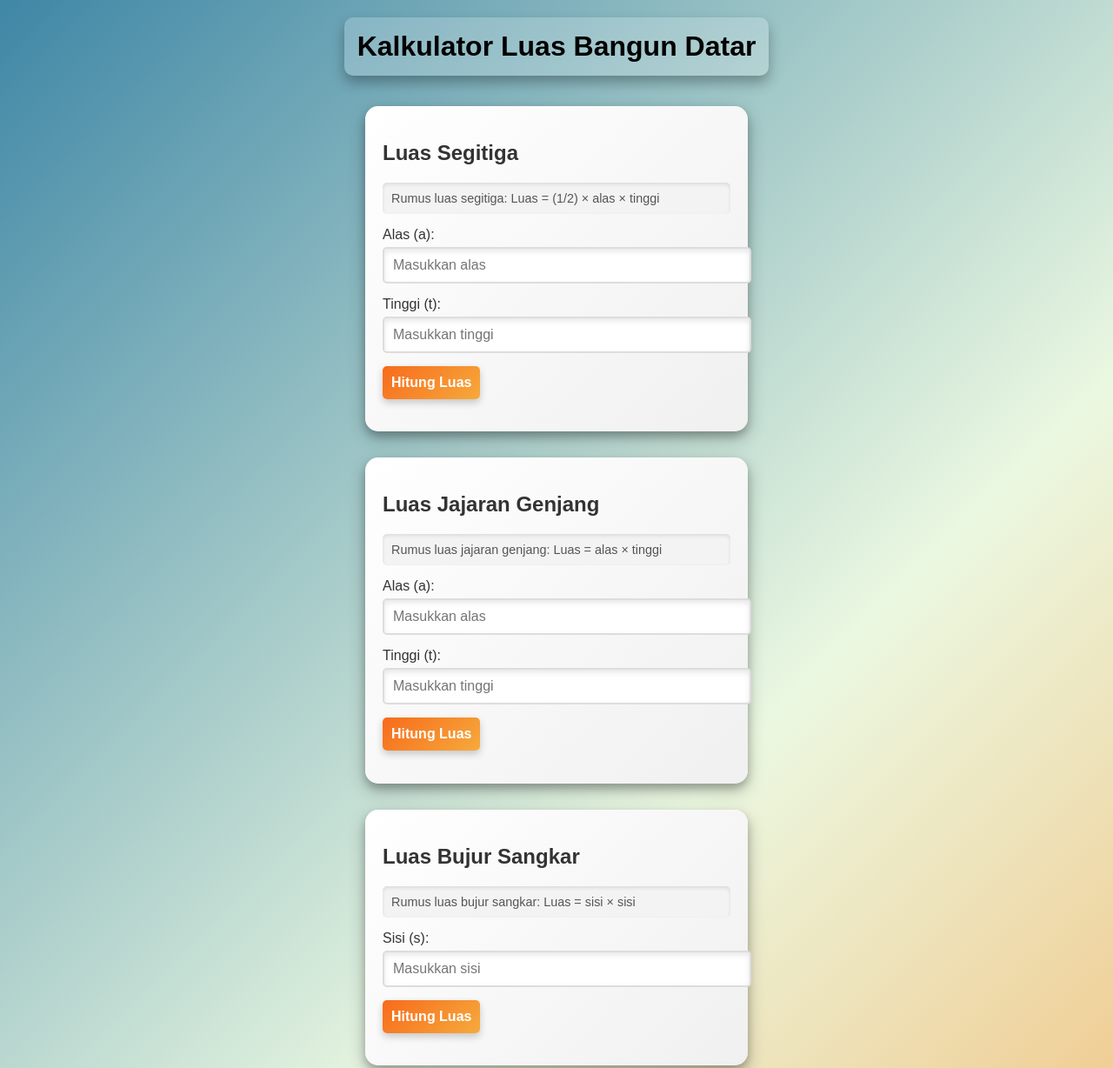
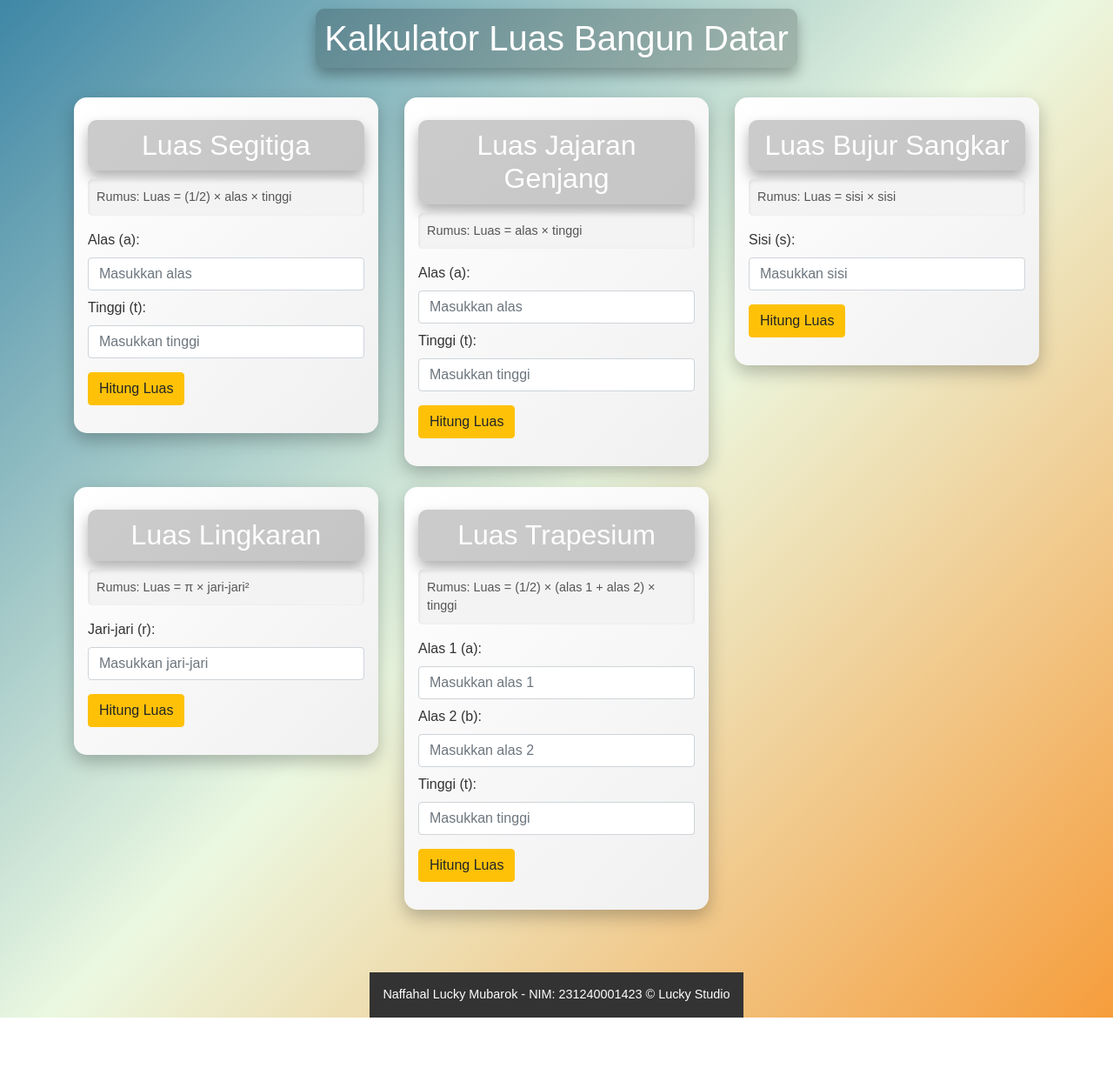
Before and after one commit to Luckypro25/hitungbangunruang, a plain HTML site: page index.html in a window 1280 px wide. Shown: the top 1228 px of the page at 87% size. After the commit the page ends 1170 px from the top, so only its background shows below. Drawn offline with nearby package versions, Linux system fonts and the light colour scheme.

Commit message:
Update index.html

```diff
--- a/index.html
+++ b/index.html
@@ -4,79 +4,43 @@
     <meta charset="UTF-8">
     <meta name="viewport" content="width=device-width, initial-scale=1.0">
     <title>Kalkulator Luas Bangun Datar</title>
+    <!-- Link Bootstrap CSS -->
+    <link href="https://stackpath.bootstrapcdn.com/bootstrap/4.5.2/css/bootstrap.min.css" rel="stylesheet">
     <style>
-        /* CSS untuk tampilan halaman */
+        /* Custom styles for the calculator */
         body {
             font-family: 'Arial', sans-serif;
+            background: linear-gradient(135deg, #3f87a6, #ebf8e1, #f69d3c);
+            color: #333;
+            min-height: 100vh;
+            padding: 0;
+            margin: 0;
             display: flex;
             flex-direction: column;
             align-items: center;
-            background: linear-gradient(135deg, #3f87a6, #ebf8e1, #f69d3c);
-            color: #333;
-            margin: 0;
-            padding: 0;
-            min-height: 100vh;
         }
 
-        h1 {
-            color: #000000;
-            background: rgba(255, 255, 255, 0.2);
-            padding: 15px;
+        h1, h2 {
+            color: #ffffff;
+            background: rgba(0, 0, 0, 0.2);
+            padding: 10px;
             border-radius: 10px;
-            font-size: 2em;
-            margin: 20px 0;
             text-align: center;
             box-shadow: 0px 8px 15px rgba(0, 0, 0, 0.3);
+            margin: 10px 0;
         }
 
-        .container {
-            width: 400px; /* Lebar container diperbesar */
-            margin: 15px;
+        .container-card {
             padding: 20px;
             background: linear-gradient(135deg, #ffffff, #f0f0f0);
-            box-shadow: 0px 8px 20px rgba(0, 0, 0, 0.25), 0px 5px 10px rgba(0, 0, 0, 0.2);
+            box-shadow: 0px 8px 20px rgba(0, 0, 0, 0.25);
             border-radius: 15px;
             transition: transform 0.3s, box-shadow 0.3s;
-
         }
 
-        .container:hover {
-            transform: translateY(-10px); /* Efek hover membuat container melayang */
-            box-shadow: 0px 15px 30px rgba(0, 0, 0, 0.3), 0px 10px 20px rgba(0, 0, 0, 0.25);
-        }
-
-        label, button {
-            display: block;
-            margin-top: 15px;
-            font-size: 1em;
-        }
-
-        input {
-            width: 100%;
-            padding: 10px;
-            margin-top: 5px;
-            border: 2px solid #ddd;
-            border-radius: 5px;
-            font-size: 1em;
-            box-shadow: inset 0px 3px 6px rgba(0, 0, 0, 0.1);
-        }
-
-        button {
-            background: linear-gradient(135deg, #f76b1c, #f6aa3c);
-            color: #fff;
-            font-weight: bold;
-            padding: 10px;
-            border: none;
-            border-radius: 5px;
-            cursor: pointer;
-            transition: background 0.3s, transform 0.3s;
-            box-shadow: 0px 4px 8px rgba(0, 0, 0, 0.2);
-        }
-
-        button:hover {
-            background: linear-gradient(135deg, #f6aa3c, #f76b1c);
-            transform: translateY(-3px);
-            box-shadow: 0px 8px 15px rgba(0, 0, 0, 0.25);
+        .container-card:hover {
+            transform: translateY(-10px);
+            box-shadow: 0px 15px 30px rgba(0, 0, 0, 0.3);
         }
 
         .result {
@@ -89,7 +53,6 @@
         .explanation {
             font-size: 0.9em;
             color: #555;
-            margin-top: 10px;
             background: #f3f3f3;
             padding: 10px;
             border-radius: 5px;
@@ -97,11 +60,12 @@
         }
 
         footer {
+            text-align: center;
+            padding: 15px;
             margin-top: auto;
-            padding: 20px;
-            background: rgba(255, 255, 255, 0.8);
-            text-align: center;
-            width: 100%;
+            font-size: 0.9em;
+            color: #fff;
+            background-color: #333;
         }
     </style>
 </head>
@@ -109,100 +73,111 @@
 
 <h1>Kalkulator Luas Bangun Datar</h1>
 
+<div class="container mt-4 mb-5">
+    <div class="row">
         <!-- Segitiga -->
-<div class="container">
+        <div class="col-md-6 col-lg-4 mb-4">
+            <div class="container-card p-3">
                 <h2>Luas Segitiga</h2>
-    <p class="explanation">Rumus luas segitiga: Luas = (1/2) × alas × tinggi</p>
+                <p class="explanation">Rumus: Luas = (1/2) × alas × tinggi</p>
                 <label for="triangle-base">Alas (a):</label>
-    <input type="number" id="triangle-base" placeholder="Masukkan alas">
-    <label for="triangle-height">Tinggi (t):</label>
-    <input type="number" id="triangle-height" placeholder="Masukkan tinggi">
-    <button onclick="calculateTriangle()">Hitung Luas</button>
+                <input type="number" id="triangle-base" class="form-control" placeholder="Masukkan alas">
+                <label for="triangle-height" class="mt-2">Tinggi (t):</label>
+                <input type="number" id="triangle-height" class="form-control" placeholder="Masukkan tinggi">
+                <button onclick="calculateTriangle()" class="btn btn-warning mt-3">Hitung Luas</button>
                 <p class="result" id="triangle-result"></p>
+            </div>
         </div>
 
         <!-- Jajaran Genjang -->
-<div class="container">
+        <div class="col-md-6 col-lg-4 mb-4">
+            <div class="container-card p-3">
                 <h2>Luas Jajaran Genjang</h2>
-    <p class="explanation">Rumus luas jajaran genjang: Luas = alas × tinggi</p>
+                <p class="explanation">Rumus: Luas = alas × tinggi</p>
                 <label for="parallelogram-base">Alas (a):</label>
-    <input type="number" id="parallelogram-base" placeholder="Masukkan alas">
-    <label for="parallelogram-height">Tinggi (t):</label>
-    <input type="number" id="parallelogram-height" placeholder="Masukkan tinggi">
-    <button onclick="calculateParallelogram()">Hitung Luas</button>
+                <input type="number" id="parallelogram-base" class="form-control" placeholder="Masukkan alas">
+                <label for="parallelogram-height" class="mt-2">Tinggi (t):</label>
+                <input type="number" id="parallelogram-height" class="form-control" placeholder="Masukkan tinggi">
+                <button onclick="calculateParallelogram()" class="btn btn-warning mt-3">Hitung Luas</button>
                 <p class="result" id="parallelogram-result"></p>
+            </div>
         </div>
 
         <!-- Bujur Sangkar -->
-<div class="container">
+        <div class="col-md-6 col-lg-4 mb-4">
+            <div class="container-card p-3">
                 <h2>Luas Bujur Sangkar</h2>
-    <p class="explanation">Rumus luas bujur sangkar: Luas = sisi × sisi</p>
+                <p class="explanation">Rumus: Luas = sisi × sisi</p>
                 <label for="square-side">Sisi (s):</label>
-    <input type="number" id="square-side" placeholder="Masukkan sisi">
-    <button onclick="calculateSquare()">Hitung Luas</button>
+                <input type="number" id="square-side" class="form-control" placeholder="Masukkan sisi">
+                <button onclick="calculateSquare()" class="btn btn-warning mt-3">Hitung Luas</button>
                 <p class="result" id="square-result"></p>
+            </div>
         </div>
 
         <!-- Lingkaran -->
-<div class="container">
+        <div class="col-md-6 col-lg-4 mb-4">
+            <div class="container-card p-3">
                 <h2>Luas Lingkaran</h2>
-    <p class="explanation">Rumus luas lingkaran: Luas = π × jari-jari²</p>
+                <p class="explanation">Rumus: Luas = π × jari-jari²</p>
                 <label for="circle-radius">Jari-jari (r):</label>
-    <input type="number" id="circle-radius" placeholder="Masukkan jari-jari">
-    <button onclick="calculateCircle()">Hitung Luas</button>
+                <input type="number" id="circle-radius" class="form-control" placeholder="Masukkan jari-jari">
+                <button onclick="calculateCircle()" class="btn btn-warning mt-3">Hitung Luas</button>
                 <p class="result" id="circle-result"></p>
+            </div>
         </div>
 
         <!-- Trapesium -->
-<div class="container">
+        <div class="col-md-6 col-lg-4 mb-4">
+            <div class="container-card p-3">
                 <h2>Luas Trapesium</h2>
-    <p class="explanation">Rumus luas trapesium: Luas = (1/2) × (alas 1 + alas 2) × tinggi</p>
+                <p class="explanation">Rumus: Luas = (1/2) × (alas 1 + alas 2) × tinggi</p>
                 <label for="trapezium-base1">Alas 1 (a):</label>
-    <input type="number" id="trapezium-base1" placeholder="Masukkan alas 1">
-    <label for="trapezium-base2">Alas 2 (b):</label>
-    <input type="number" id="trapezium-base2" placeholder="Masukkan alas 2">
-    <label for="trapezium-height">Tinggi (t):</label>
-    <input type="number" id="trapezium-height" placeholder="Masukkan tinggi">
-    <button onclick="calculateTrapezium()">Hitung Luas</button>
+                <input type="number" id="trapezium-base1" class="form-control" placeholder="Masukkan alas 1">
+                <label for="trapezium-base2" class="mt-2">Alas 2 (b):</label>
+                <input type="number" id="trapezium-base2" class="form-control" placeholder="Masukkan alas 2">
+                <label for="trapezium-height" class="mt-2">Tinggi (t):</label>
+                <input type="number" id="trapezium-height" class="form-control" placeholder="Masukkan tinggi">
+                <button onclick="calculateTrapezium()" class="btn btn-warning mt-3">Hitung Luas</button>
                 <p class="result" id="trapezium-result"></p>
             </div>
+        </div>
+    </div>
+</div>
 
+<!-- Footer -->
 <footer>
-    <p>&copy; 2024 Lucky Studio. Naffahal Lucky Mubarok NIM 231240001423</p>
+    Naffahal Lucky Mubarok - NIM: 231240001423 &copy; Lucky Studio
 </footer>
 
+<!-- Bootstrap and JavaScript -->
+<script src="https://code.jquery.com/jquery-3.5.1.min.js"></script>
+<script src="https://cdn.jsdelivr.net/npm/popper.js@1.16.1/dist/umd/popper.min.js"></script>
+<script src="https://stackpath.bootstrapcdn.com/bootstrap/4.5.2/js/bootstrap.min.js"></script>
 <script>
-    // Menghitung luas segitiga
+    // Calculation functions
     function calculateTriangle() {
         const base = parseFloat(document.getElementById("triangle-base").value);
         const height = parseFloat(document.getElementById("triangle-height").value);
         const area = 0.5 * base * height;
         document.getElementById("triangle-result").innerText = "Luas Segitiga: " + area.toFixed(2) + " satuan²";
     }
-
-    // Menghitung luas jajaran genjang
     function calculateParallelogram() {
         const base = parseFloat(document.getElementById("parallelogram-base").value);
         const height = parseFloat(document.getElementById("parallelogram-height").value);
         const area = base * height;
         document.getElementById("parallelogram-result").innerText = "Luas Jajaran Genjang: " + area.toFixed(2) + " satuan²";
     }
-
-    // Menghitung luas bujur sangkar
     function calculateSquare() {
         const side = parseFloat(document.getElementById("square-side").value);
         const area = side * side;
         document.getElementById("square-result").innerText = "Luas Bujur Sangkar: " + area.toFixed(2) + " satuan²";
     }
-
-    // Menghitung luas lingkaran
     function calculateCircle() {
         const radius = parseFloat(document.getElementById("circle-radius").value);
         const area = Math.PI * radius * radius;
         document.getElementById("circle-result").innerText = "Luas Lingkaran: " + area.toFixed(2) + " satuan²";
     }
-
-    // Menghitung luas trapesium
     function calculateTrapezium() {
         const base1 = parseFloat(document.getElementById("trapezium-base1").value);
         const base2 = parseFloat(document.getElementById("trapezium-base2").value);
```
Lines whose indentation alone changed are shown as unchanged.
